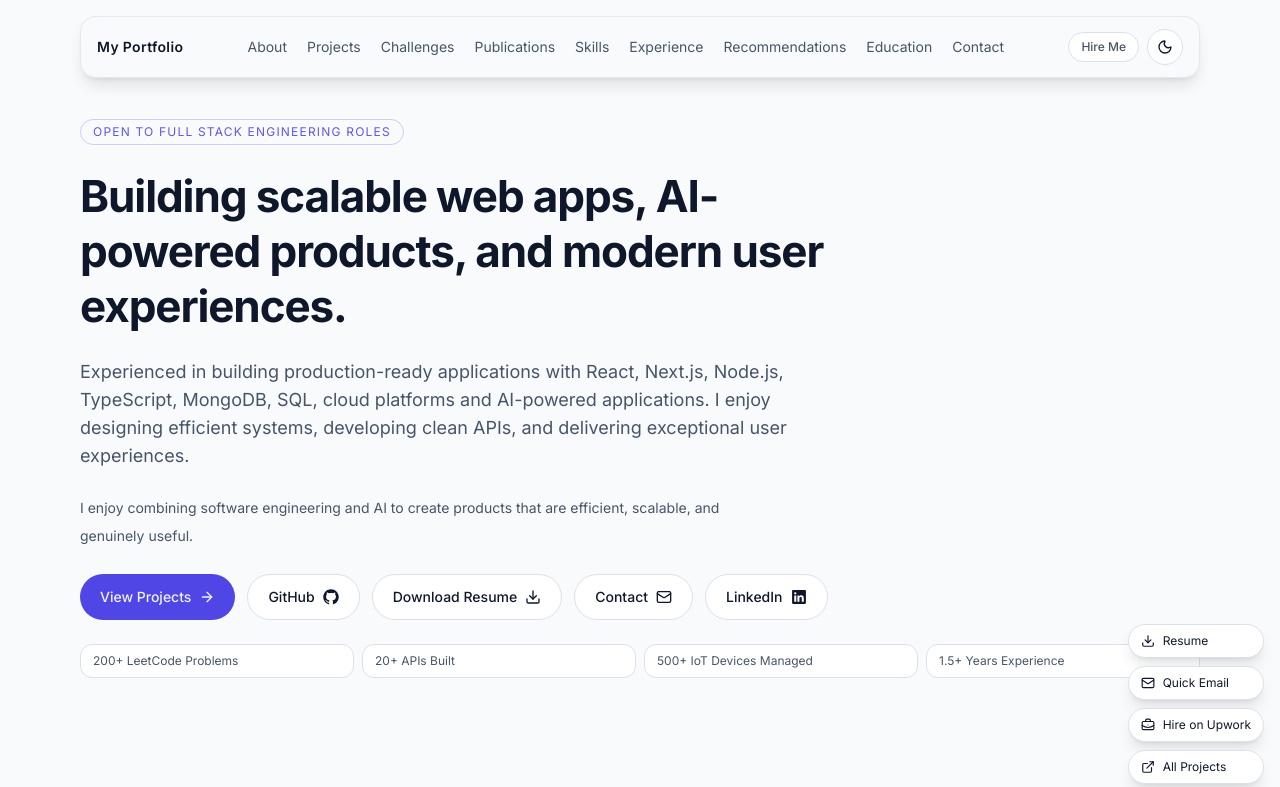
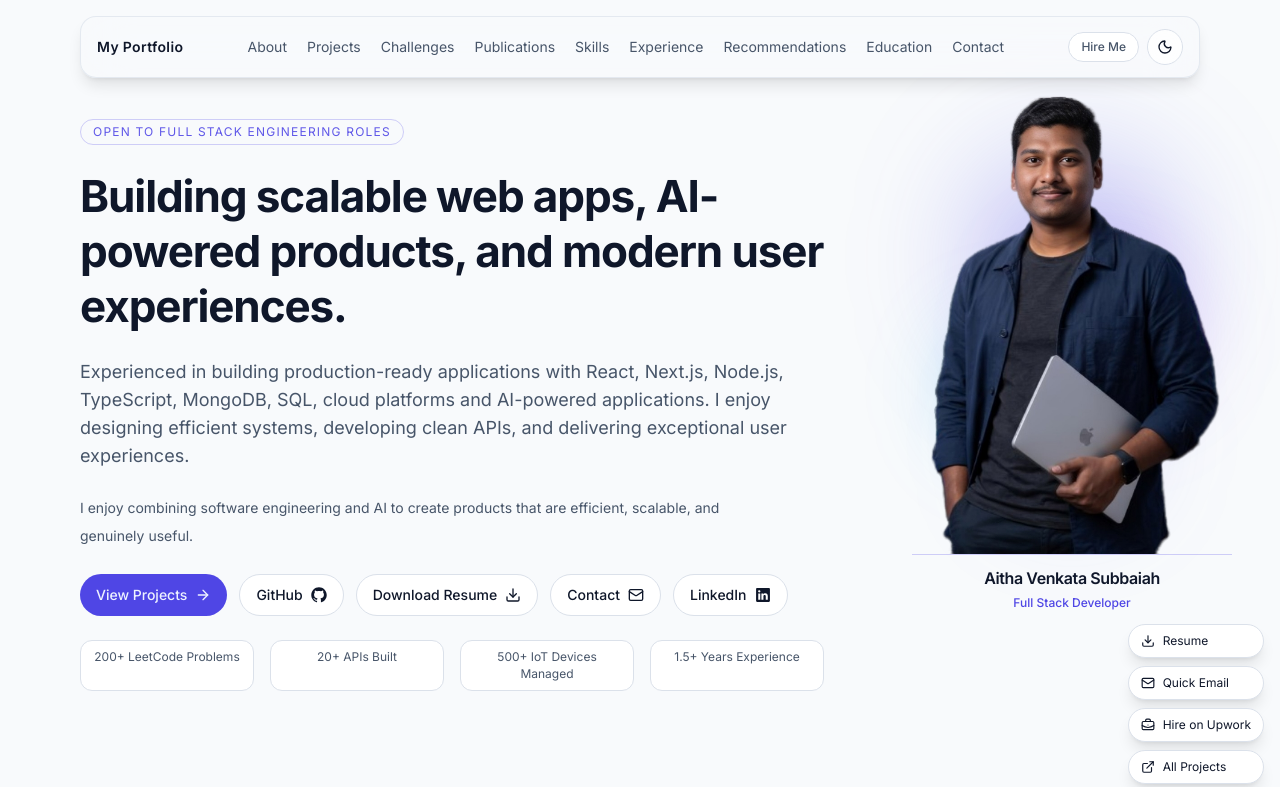
Before and after one commit to VenkataSubbaiah5022/My_Portfolio, a Next.js app: page / in a window 1280 px wide. Shown: the top 787 px of the page. Built offline with nearby package versions, Linux system fonts and the light colour scheme; no server answers.

Commit message:
feat: add profile photo and enhance HeroSection with ProfilePortrait component

```diff
--- a/src/components/HeroSection.tsx
+++ b/src/components/HeroSection.tsx
@@ -9,6 +9,73 @@ import {
   trackOutboundClick,
 } from "@/lib/analytics";
 
+const profilePhoto = "/profile/venkata-profile.png?v=3";
+const profileName = "Aitha Venkata Subbaiah";
+const profileRole = "Full Stack Developer";
+
+function ProfilePhotoGlow({
+  imageClassName,
+}: {
+  imageClassName: string;
+}) {
+  return (
+    <div className="relative isolate shrink-0">
+      <div
+        aria-hidden
+        className="pointer-events-none absolute -inset-10 -z-10 overflow-visible"
+      >
+        <div className="absolute left-1/2 top-[38%] h-56 w-56 -translate-x-1/2 -translate-y-1/2 bg-[radial-gradient(circle,rgba(99,102,241,0.7)_0%,rgba(79,70,229,0.35)_42%,transparent_72%)] blur-3xl" />
+        <div className="absolute left-[58%] top-[52%] h-48 w-48 -translate-x-1/2 -translate-y-1/2 bg-[radial-gradient(circle,rgba(139,92,246,0.55)_0%,rgba(168,85,247,0.2)_50%,transparent_75%)] blur-[42px]" />
+        <div className="absolute left-[36%] top-[62%] h-44 w-44 -translate-x-1/2 -translate-y-1/2 bg-[radial-gradient(circle,rgba(56,189,248,0.45)_0%,rgba(14,165,233,0.15)_48%,transparent_74%)] blur-[38px]" />
+        <div className="absolute left-1/2 top-[72%] h-40 w-52 -translate-x-1/2 -translate-y-1/2 bg-[radial-gradient(circle,rgba(99,102,241,0.35)_0%,transparent_70%)] blur-[48px]" />
+      </div>
+      <img
+        src={profilePhoto}
+        alt={`${profileName} - ${profileRole}`}
+        width={531}
+        height={769}
+        className={`relative z-10 block h-auto object-contain object-bottom ${imageClassName}`}
+      />
+    </div>
+  );
+}
+
+function ProfilePortrait({
+  variant = "mobile",
+}: {
+  variant?: "mobile" | "desktop";
+}) {
+  if (variant === "mobile") {
+    return (
+      <div className="mx-auto w-full max-w-lg lg:hidden">
+        <div className="flex flex-col items-center gap-3 sm:flex-row sm:items-end sm:justify-center sm:gap-6">
+          <ProfilePhotoGlow imageClassName="w-[230px] sm:w-[190px] md:w-[210px]" />
+          <div className="w-full max-w-[230px] border-t border-primary/25 pt-3 text-center sm:max-w-none sm:w-auto sm:border-t-0 sm:border-l sm:pl-6 sm:pb-2 sm:text-left">
+            <p className="text-pretty text-base font-semibold leading-snug tracking-tight text-foreground">
+              {profileName}
+            </p>
+            <p className="mt-1.5 text-xs font-medium text-primary">{profileRole}</p>
+          </div>
+        </div>
+      </div>
+    );
+  }
+
+  const widthClass = "w-[280px] xl:w-[320px]";
+
+  return (
+    <div className={`mx-auto shrink-0 ${widthClass}`}>
+      <ProfilePhotoGlow imageClassName={widthClass} />
+      <div className={`${widthClass} border-t border-primary/25 pt-3 text-center`}>
+        <p className="text-pretty text-[15px] leading-snug font-semibold tracking-tight text-foreground xl:text-base">
+          {profileName}
+        </p>
+        <p className="mt-1.5 text-xs font-medium text-primary">{profileRole}</p>
+      </div>
+    </div>
+  );
+}
+
 const proofItems = [
   "200+ LeetCode Problems",
   "20+ APIs Built",
@@ -16,17 +83,25 @@ const proofItems = [
   "1.5+ Years Experience",
 ];
 
+const heroActionClass =
+  "inline-flex shrink-0 items-center gap-1.5 whitespace-nowrap rounded-full border border-border bg-card px-3.5 py-2.5 text-xs font-medium transition hover:border-primary/50 sm:gap-2 sm:px-4 lg:px-3 lg:py-2 xl:px-4 xl:py-2.5 xl:text-sm";
+
+const heroPrimaryActionClass =
+  "inline-flex shrink-0 items-center gap-1.5 whitespace-nowrap rounded-full bg-primary px-3.5 py-2.5 text-xs font-medium text-primary-foreground transition hover:translate-y-[-1px] sm:gap-2 sm:px-4 lg:px-3 lg:py-2 xl:px-4 xl:py-2.5 xl:text-sm";
+
 export function HeroSection() {
   return (
     <section className="relative mx-auto min-h-[82vh] w-full max-w-6xl px-4 pb-8 pt-10 md:pb-10 md:pt-14">
       <div className="absolute inset-0 -z-10 bg-[radial-gradient(circle_at_top,rgba(99,102,241,0.18),transparent_48%)]" />
 
+      <div className="lg:grid lg:grid-cols-[minmax(0,1fr)_auto] lg:items-end lg:gap-10 xl:gap-14">
         <motion.div
           initial={{ opacity: 0, y: 24 }}
           animate={{ opacity: 1, y: 0 }}
           transition={{ duration: 0.8 }}
-        className="space-y-6"
+          className="relative z-10 space-y-6"
         >
+          <ProfilePortrait variant="mobile" />
           <p className="inline-flex rounded-full border border-primary/25 px-3 py-1 text-xs tracking-widest text-primary/90 uppercase">
             Open to Full Stack Engineering Roles
           </p>
@@ -37,20 +112,20 @@ export function HeroSection() {
           <p className="max-w-3xl text-sm leading-7 text-muted-foreground sm:text-base md:text-lg">
             Experienced in building production-ready applications with React,
             Next.js, Node.js, TypeScript, MongoDB, SQL, cloud platforms and
-          AI-powered applications. I enjoy designing efficient systems, developing
-          clean APIs, and delivering exceptional user experiences.
+            AI-powered applications. I enjoy designing efficient systems,
+            developing clean APIs, and delivering exceptional user experiences.
           </p>
           <p className="max-w-2xl text-sm leading-7 text-muted-foreground">
             I enjoy combining software engineering and AI to create products that
             are efficient, scalable, and genuinely useful.
           </p>
-        <div className="flex flex-wrap gap-3">
+          <div className="flex flex-wrap gap-2 sm:gap-3 lg:flex-nowrap lg:gap-2 xl:gap-3">
             <a
               href="#projects"
               onClick={() => trackNavClick("projects", "hero")}
-            className="inline-flex items-center gap-2 rounded-full bg-primary px-4 py-2.5 text-xs font-medium text-primary-foreground transition hover:translate-y-[-1px] sm:px-5 sm:py-3 sm:text-sm"
+              className={heroPrimaryActionClass}
             >
-            View Projects <ArrowRight className="h-4 w-4" />
+              View Projects <ArrowRight className="h-4 w-4 shrink-0" />
             </a>
             <a
               href="https://github.com/VenkataSubbaiah5022"
@@ -63,24 +138,24 @@ export function HeroSection() {
                   "hero",
                 )
               }
-            className="inline-flex items-center gap-2 rounded-full border border-border bg-card px-4 py-2.5 text-xs font-medium transition hover:border-primary/50 sm:px-5 sm:py-3 sm:text-sm"
+              className={heroActionClass}
             >
-            GitHub <GitHubLogoIcon className="h-4 w-4" />
+              GitHub <GitHubLogoIcon className="h-4 w-4 shrink-0" />
             </a>
             <a
               href="/resume.pdf"
               download
               onClick={() => trackFileDownload("resume.pdf", "hero")}
-            className="inline-flex items-center gap-2 rounded-full border border-border bg-card px-4 py-2.5 text-xs font-medium transition hover:border-primary/50 sm:px-5 sm:py-3 sm:text-sm"
+              className={heroActionClass}
             >
-            Download Resume <Download className="h-4 w-4" />
+              Download Resume <Download className="h-4 w-4 shrink-0" />
             </a>
             <a
               href="#contact"
               onClick={() => trackNavClick("contact", "hero")}
-            className="inline-flex items-center gap-2 rounded-full border border-border bg-card px-4 py-2.5 text-xs font-medium transition hover:border-primary/50 sm:px-5 sm:py-3 sm:text-sm"
+              className={heroActionClass}
             >
-            Contact <Mail className="h-4 w-4" />
+              Contact <Mail className="h-4 w-4 shrink-0" />
             </a>
             <a
               href="https://www.linkedin.com/in/aitha-venkata-subbaiah-setty/"
@@ -93,16 +168,16 @@ export function HeroSection() {
                   "hero",
                 )
               }
-            className="inline-flex items-center gap-2 rounded-full border border-border bg-card px-4 py-2.5 text-xs font-medium transition hover:border-primary/50 sm:px-5 sm:py-3 sm:text-sm"
+              className={heroActionClass}
             >
-            LinkedIn <LinkedInLogoIcon className="h-4 w-4" />
+              LinkedIn <LinkedInLogoIcon className="h-4 w-4 shrink-0" />
             </a>
           </div>
-        <div className="grid gap-2 sm:grid-cols-2 lg:grid-cols-4">
+          <div className="flex flex-wrap gap-2 md:flex-nowrap md:gap-3 xl:gap-4">
             {proofItems.map((item) => (
               <div
                 key={item}
-              className="rounded-xl border border-border bg-card px-3 py-2 text-xs text-muted-foreground"
+                className="min-w-[calc(50%-0.25rem)] flex-1 rounded-xl border border-border bg-card px-3 py-2 text-center text-xs leading-snug text-muted-foreground md:min-w-0"
               >
                 {item}
               </div>
@@ -110,6 +185,15 @@ export function HeroSection() {
           </div>
         </motion.div>
 
+        <motion.div
+          initial={{ opacity: 0, scale: 0.98 }}
+          animate={{ opacity: 1, scale: 1 }}
+          transition={{ duration: 0.8, delay: 0.12 }}
+          className="relative z-0 hidden -translate-y-16 translate-x-6 lg:block lg:justify-self-end xl:-translate-y-20 xl:translate-x-8"
+        >
+          <ProfilePortrait variant="desktop" />
+        </motion.div>
+      </div>
     </section>
   );
 }
```
Also changed, not shown: public/profile/venkata-profile.png (added). Lines whose indentation alone changed are shown as unchanged.
